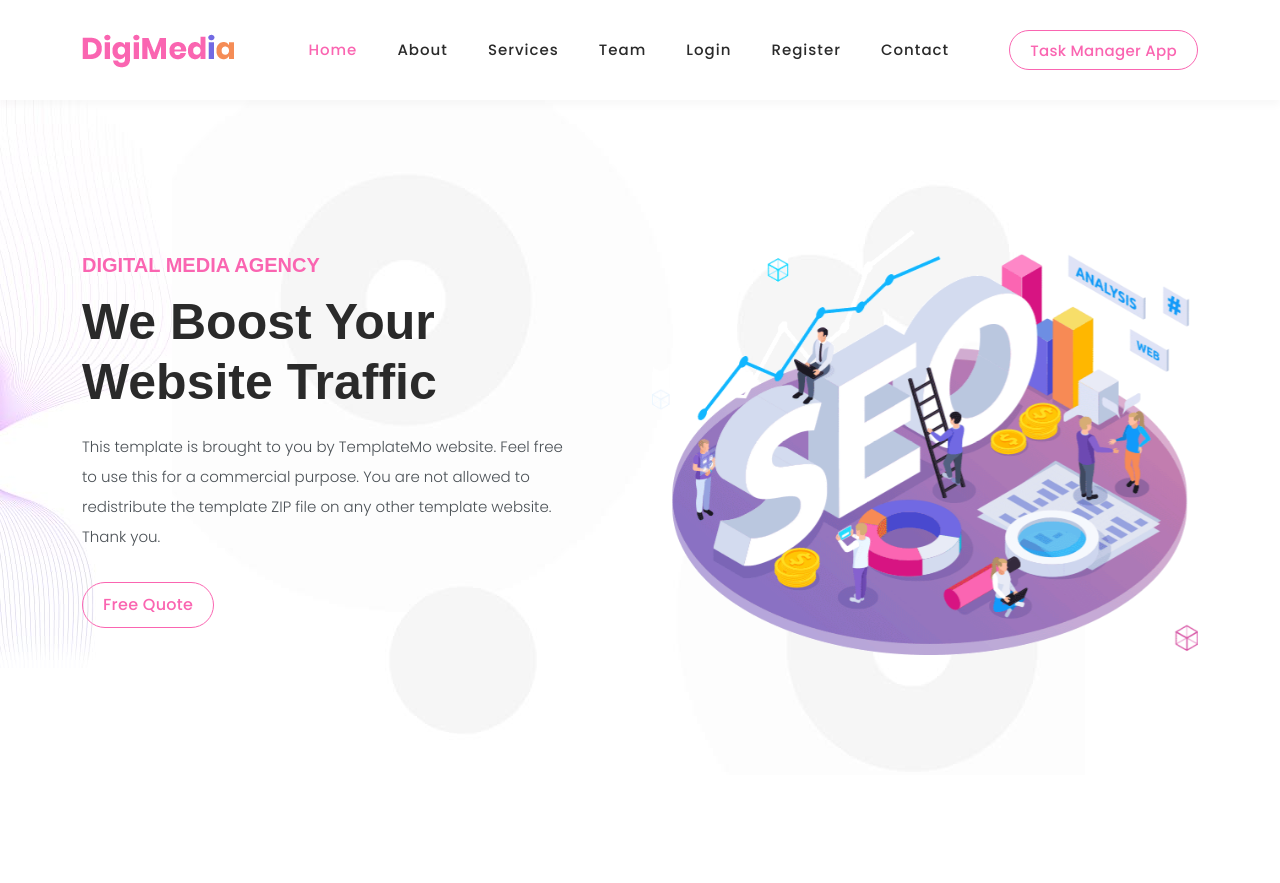
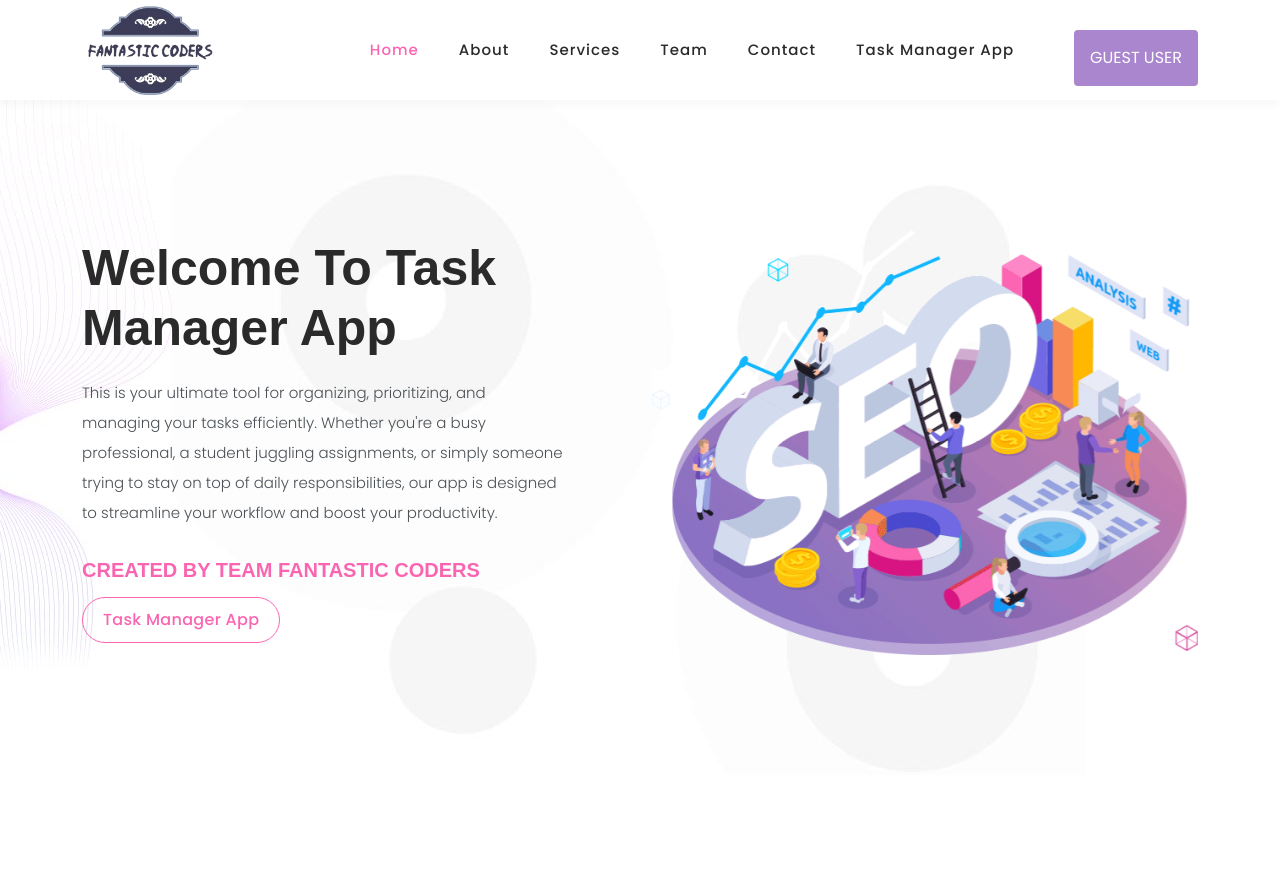
Before and after one commit to Deepak-Gangwani/Task-Manager-App, a Django app: page / in a window 1280 px wide. Shown: the top 883 px of the page. Run offline with Django 5.2, Linux system fonts and the light colour scheme; some libraries are stand-ins or nearby versions.

Commit message:
["Specific user details display feature added"]

```diff
--- a/base/templates/base/base.html
+++ b/base/templates/base/base.html
@@ -20,7 +20,8 @@
 
 
     <!-- Additional CSS Files -->
-    <link rel="stylesheet" href="../../static/assets/css/fontawesome.css">
+    <!-- <link rel="stylesheet" href="../../static/assets/css/fontawesome.css"> -->
+    <script src="https://kit.fontawesome.com/13240490a1.js" crossorigin="anonymous"></script>
     <link rel="stylesheet" href="../../static/assets/css/templatemo-digimedia-v1.css">
     <link rel="stylesheet" href="../../static/assets/css/animated.css">
     <link rel="stylesheet" href="../../static/assets/css/owl.css">
@@ -54,7 +55,7 @@
             border-radius: 5px 5px 0 0;
             /* background: linear-gradient(90deg, #EEA390 0%, #EB796F 43%, #EB796F 100%); */
 
-            background: linear-gradient(90deg, rgba(170,134,206,1) 0%, rgba(210,133,189,1) 58%);
+            background: linear-gradient(90deg, rgba(170, 134, 206, 1) 0%, rgba(210, 133, 189, 1) 58%);
         }
 
         .header-bar a {
@@ -86,7 +87,7 @@
             height: 20px;
             width: 20px;
             /* background-color: rgb(105, 192, 105); */
-            background-color: rgb(170,134,206);
+            background-color: rgb(170, 134, 206);
             border-radius: 50%;
         }
 
@@ -100,7 +101,7 @@
         .delete-link {
             text-decoration: none;
             font-weight: 900;
-            color: rgb(170,134,206);
+            color: rgb(170, 134, 206);
             font-size: 22px;
             line-height: 0;
             padding: 20px 20px;
@@ -139,7 +140,7 @@
 
 
         #add-link {
-            color: rgb(170,134,206);
+            color: rgb(170, 134, 206);
             text-decoration: none;
             font-size: 42px;
             text-shadow: 1px 1px #81413b;
@@ -180,7 +181,7 @@
         .custom-button {
             border: 1px solid #757575;
             background-color: #FFF;
-            color: rgb(170,134,206);;
+            color: rgb(170, 134, 206);
             padding: 10px;
             font-size: 14px;
             border-radius: 5px;
@@ -188,8 +189,8 @@
             text-decoration: none;
         }
 
-        .custom-button:hover{
-            background-color: rgb(170,134,206);
+        .custom-button:hover {
+            background-color: rgb(170, 134, 206);
             color: #FFF;
         }
 
@@ -210,12 +211,51 @@
 
         .form-control:focus {
             /* color: red; */
-            border-bottom: 3px solid #e87033 !important;
+            border-bottom: 3px solid rgb(170, 134, 206) !important;
             /* background-color: #333333 !important; */
             border-color: none !important;
             outline: 10 !important;
             box-shadow: none !important;
             transition: all 0.3s;
+        }
+
+        /* integrating dropdown css effect */
+        .dropbtn {
+            background-color: rgb(170, 134, 206);
+            color: white;
+            padding: 16px;
+            font-size: 16px;
+            border: none;
+            /* font-weight: 50px; */
+        }
+
+        .dropdown {
+            position: relative;
+            display: inline-block;
+        }
+
+        .dropdown-content {
+            display: none;
+            position: absolute;
+            background-color: #f1f1f1;
+            min-width: 160px;
+            box-shadow: 0px 8px 16px 0px rgba(0, 0, 0, 0.2);
+            z-index: 1;
+        }
+
+        .dropdown-content a {
+            color: black;
+            padding: 12px 16px;
+            text-decoration: none;
+            display: block;
+        }
+
+        .dropdown-content a:hover {
+            background-color: rgb(170, 134, 206);
+        }
+
+        .dropdown:hover .dropdown-content {
+            display: block;
         }
     </style>
 </head>
@@ -244,7 +284,7 @@
                     <nav class="main-nav">
                         <!-- ***** Logo Start ***** -->
                         <a href="index.html" class="logo">
-                            <img src="../../static/assets/images/logo-v1.png" alt="">
+                            <img src="../../static/assets/images/fantastic2-removebg-preview.png" height="100px" alt="">
                         </a>
                         <!-- ***** Logo End ***** -->
                         <!-- ***** Menu Start ***** -->
@@ -253,12 +293,39 @@
                             <li class="scroll-to-section"><a href="{% url 'about' %}">About</a></li>
                             <li class="scroll-to-section"><a href="{% url 'services' %}">Services</a></li>
                             <li class="scroll-to-section"><a href="{% url 'team' %}">Team</a></li>
-                            <li class="scroll-to-section"><a href="{% url 'login' %}">Login</a></li>
-                            <li class="scroll-to-section"><a href="{% url 'register' %}">Register</a></li>
+
                             <li class="scroll-to-section"><a href="{% url 'contact' %}">Contact</a></li>
                             <li class="scroll-to-section">
-                                <div class="border-first-button"><a href="{% url 'tasks' %}">Task Manager App</a></div>
+                                <div><a href="{% url 'tasks' %}">Task Manager App</a></div>
                             </li>
+                            <!-- Integrate the dropdown code here -->
+                            {% if request.user.is_authenticated %}
+                            <!-- If user is logged in, display user profile and logout button -->
+                            <li>
+                                <div class="dropdown navbar-link">
+                                    <button class="dropbtn rounded">{{request.user.username}}</button>
+                                    <div class="dropdown-content">
+                                        <form action="{% url 'logout' %}" method="post">
+                                            {% csrf_token %}
+                                            <button type="submit" class="custom-button w-100">Logout</button>
+                                        </form>
+                                        <a href="{% url 'register' %}" class="btn">REGISTER</a>
+                                        <a href="{% url 'login' %}" class="btn">LOGIN</a>
+                                    </div>
+                                </div>
+                            </li>
+                            {% else %}
+                            <!-- If user is not logged in, display a guest message or login button -->
+                            <li>
+                                <div class="dropdown navbar-link">
+                                    <button class="dropbtn rounded">GUEST USER</button>
+                                    <div class="dropdown-content">
+                                        <a href="{% url 'register' %}" class="btn ">REGISTER</a>
+                                        <a href="{% url 'login' %}" class="btn ">LOGIN</a>
+                                    </div>
+                                </div>
+                            </li>
+                            {% endif %}
                         </ul>
                         <a class='menu-trigger'>
                             <span>Menu</span>
@@ -288,6 +355,50 @@
         </div>
     </footer>
 
+    <!--Hide and Show password feature for login form  -->
+    <script>
+        document.getElementById('togglePassword').addEventListener('click', function () {
+            var passwordInput = document.getElementById('passwordInput');
+            var passwordType = passwordInput.getAttribute('type');
+            if (passwordType === 'password') {
+                passwordInput.setAttribute('type', 'text');
+                this.textContent = 'Hide';
+            } else {
+                passwordInput.setAttribute('type', 'password');
+                this.textContent = 'Show';
+            }
+        });
+    </script>
+
+    <!-- Hide and show feature code for register form -->
+    <script>
+        const showPassword1 = document.getElementById('show_password1');
+        const passwordInput1 = document.getElementById('passwordInput1');
+
+        showPassword1.addEventListener('click', function () {
+            if (passwordInput1.type === 'password') {
+                passwordInput1.type = 'text';
+                this.textContent = 'Hide';
+            } else {
+                passwordInput1.type = 'password';
+                this.textContent = 'Show';
+            }
+        });
+
+        const showPassword2 = document.getElementById('show_password2');
+        const passwordInput2 = document.getElementById('passwordInput2');
+
+        showPassword2.addEventListener('click', function () {
+            if (passwordInput2.type === 'password') {
+                passwordInput2.type = 'text';
+                this.textContent = 'Hide';
+            } else {
+                passwordInput2.type = 'password';
+                this.textContent = 'Show';
+            }
+        });
+    </script>
+
     <script>
         const navLinks = document.querySelectorAll('.scroll-to-section a');
 
--- a/base/templates/base/index.html
+++ b/base/templates/base/index.html
@@ -13,13 +13,14 @@
             <div class="left-content show-up header-text wow fadeInLeft" data-wow-duration="1s" data-wow-delay="1s">
               <div class="row">
                 <div class="col-lg-12">
-                  <h6>Digital Media Agency</h6>
-                  <h2>We Boost Your Website Traffic</h2>
-                  <p>This template is brought to you by TemplateMo website. Feel free to use this for a commercial purpose. You are not allowed to redistribute the template ZIP file on any other template website. Thank you.</p>
+
+                  <h2>Welcome To Task Manager App</h2>
+                  <p>This is your ultimate tool for organizing, prioritizing, and managing your tasks efficiently. Whether you're a busy professional, a student juggling assignments, or simply someone trying to stay on top of daily responsibilities, our app is designed to streamline your workflow and boost your productivity.</p>
+                  <h6>Created By Team Fantastic Coders</h6>
                 </div>
                 <div class="col-lg-12">
                   <div class="border-first-button scroll-to-section">
-                    <a href="#contact">Free Quote</a>
+                    <a href="{% url 'tasks' %}">Task Manager App</a>
                   </div>
                 </div>
               </div>
```
Also changed, not shown: base/templates/base/login.html (+4 -4 lines), base/templates/base/register.html (+5 -5 lines), db.sqlite3.
